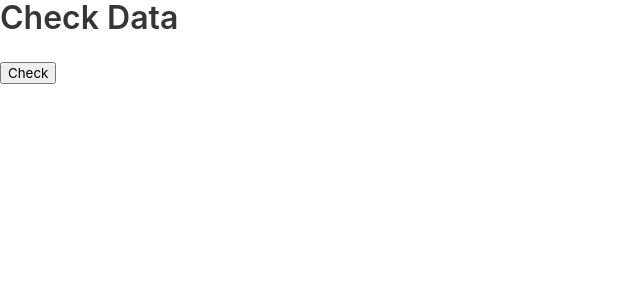
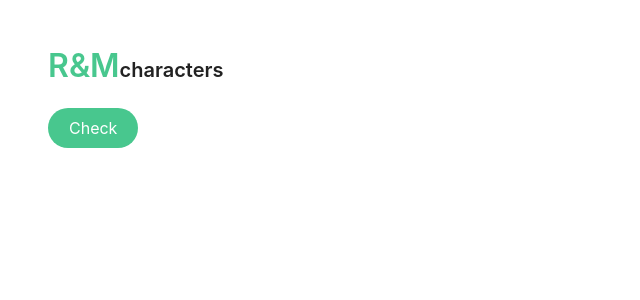
Before and after one commit to DaniPinelli/rick-and-morty-vue, a Vue app: page / in a window 1280 px wide. Shown: the top 300 px of the page, without its empty margins (0-640 px from the left). Built offline with nearby package versions, Linux system fonts and the light colour scheme.

Commit message:
Adding styles and interpolation

```diff
--- a/src/App.vue
+++ b/src/App.vue
@@ -1,10 +1,40 @@
 <template>
   <div id="app">
-    <h1 class="title">Check Data</h1>
-    <button v-on:click="fetch">Check</button>
+    <div class="hero is-white is-gradient is bold">
+      <div class="hero-body">
+        <h1 class="title">
+          <span class="has-text-success">R&M</span>
+          <span class="subtitle">characters</span>
+        </h1>
+        <button class="button is-success is-rounded" v-on:click="fetch">
+          Check
+        </button>
+      </div>
+    </div>
 
-    <div v-for="character of characters" v-bind:key="character.id">
-      {{ character }}
+    <div class="container">
+      <div
+        class="column is-desktop is-mobile is-tablet is-multiverse is-centered"
+      >
+        <div
+          class="column is-12-mobile is-4-desktop is-4-tablet"
+          v-for="character of characters"
+          v-bind:key="character.id"
+        >
+          <div class="card">
+            <div class="card-header">
+              <img v-bind:src="character.image" v-bind:alt="character.name" />
+            </div>
+
+            <div class="card-content">
+              <h3 class="title is-size-4">{{ character.name }}</h3>
+              <button class="button is-success is-rounded is-small">
+                Show more
+              </button>
+            </div>
+          </div>
+        </div>
+      </div>
     </div>
   </div>
 </template>
```
